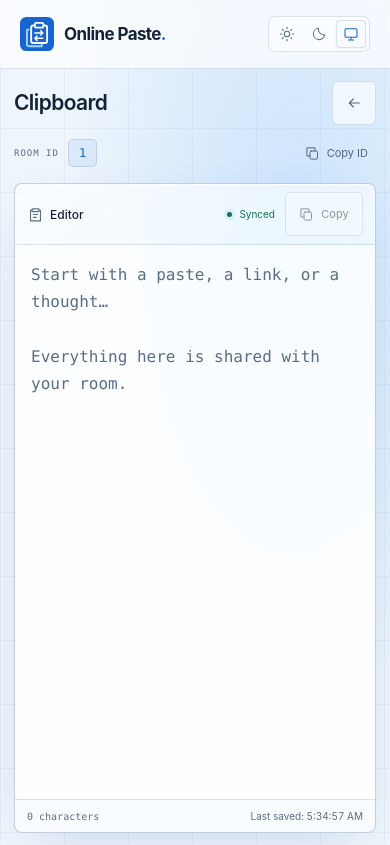
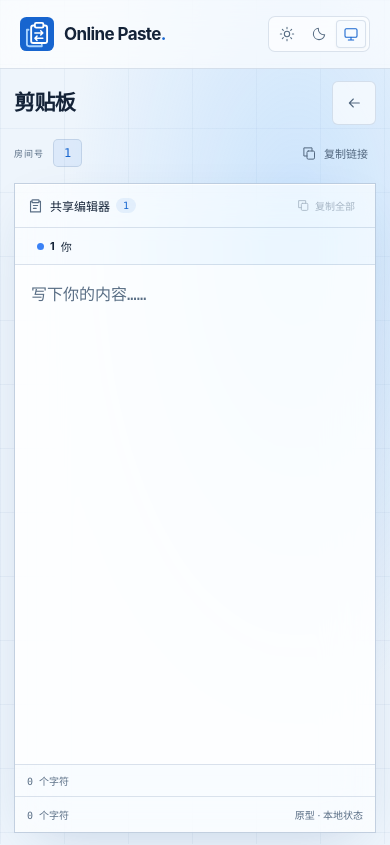
Before and after one commit to longyq20/online-paste, a Next.js app: page /room/1 in a window 390 px wide. Built offline with nearby package versions, Linux system fonts and the light colour scheme.

Commit message:
feat: add sync and chat room modes

```diff
--- a/app/api/room/[roomId]/route.ts
+++ b/app/api/room/[roomId]/route.ts
@@ -6,6 +6,7 @@ interface RoomData {
   version: number
   lastModified: string
 }
+interface ChatUser { uid: string; id: number; name: string; color: string; text: string; status: 'editing' | 'done' }
 
 export async function GET(
   request: NextRequest,
@@ -13,9 +14,12 @@ export async function GET(
 ) {
   try {
     const { roomId } = await context.params
+    const mode = new URL(request.url).searchParams.get('mode') === 'chat' ? 'chat' : 'sync'
+    const roomKey = `room:${mode}:${roomId}`
+    if (mode === 'chat') return NextResponse.json({ mode, users: (await kv.get<ChatUser[]>(roomKey)) || [] })
 
     // Get room data from KV
-    const roomData = await kv.get<RoomData>(`room:${roomId}`)
+    const roomData = await kv.get<RoomData>(roomKey)
 
     if (!roomData) {
       // Return empty room if it doesn't exist
@@ -23,10 +27,11 @@ export async function GET(
         content: '',
         version: 0,
         lastModified: new Date().toISOString(),
+        mode,
       })
     }
 
-    return NextResponse.json(roomData)
+      return NextResponse.json({ ...roomData, mode })
   } catch (error) {
     console.error('Error fetching room:', error)
     return NextResponse.json(
@@ -42,10 +47,22 @@ export async function POST(
 ) {
   try {
     const { roomId } = await context.params
-    const { content } = await request.json()
+    const body = await request.json()
+    const { content } = body
+    const mode = new URL(request.url).searchParams.get('mode') === 'chat' ? 'chat' : 'sync'
+    const roomKey = `room:${mode}:${roomId}`
+    if (mode === 'chat') {
+      const users = (await kv.get<ChatUser[]>(roomKey)) || []
+      const incoming = Array.isArray(body.users) ? body.users.filter((user: ChatUser) => user && typeof user.uid === 'string') : []
+      const merged = new Map(users.map(user => [user.uid, user]))
+      for (const user of incoming) merged.set(user.uid, user)
+      const next = Array.from(merged.values())
+      await kv.set(roomKey, next, { ex: 60 * 60 * 24 * 7 })
+      return NextResponse.json({ mode, users: next })
+    }
 
     // Get current version
-    const currentData = await kv.get<RoomData>(`room:${roomId}`)
+    const currentData = await kv.get<RoomData>(roomKey)
     const newVersion = (currentData?.version || 0) + 1
 
     const roomData: RoomData = {
@@ -55,9 +72,9 @@ export async function POST(
     }
 
     // Save to KV with 7 days expiration
-    await kv.set(`room:${roomId}`, roomData, { ex: 60 * 60 * 24 * 7 })
+    await kv.set(roomKey, roomData, { ex: 60 * 60 * 24 * 7 })
 
-    return NextResponse.json(roomData)
+    return NextResponse.json({ ...roomData, mode })
   } catch (error) {
     console.error('Error saving room:', error)
     return NextResponse.json(
--- a/app/components/site-header.tsx
+++ b/app/components/site-header.tsx
@@ -3,7 +3,7 @@ import BrandMark from './brand-mark'
 import ThemeSwitch from './theme-switch'
 export default function SiteHeader() {
   return <header className="site-header"><div className="header-inner">
-    <Link href="/" className="brand" aria-label="Online Paste home"><BrandMark /><span>Online Paste<span className="brand-period">.</span></span></Link>
-    <div className="header-actions"><span className="header-caption">A little closer. Across devices.</span><ThemeSwitch /></div>
+    <Link href="/" className="brand" aria-label="Online Paste 首页"><BrandMark /><span>Online Paste<span className="brand-period">.</span></span></Link>
+    <div className="header-actions"><span className="header-caption">让设备之间更近一步。</span><ThemeSwitch /></div>
   </div></header>
 }
--- a/app/layout.tsx
+++ b/app/layout.tsx
@@ -6,8 +6,8 @@ import SiteHeader from './components/site-header'
 const themeScript = `(function(){var p='system';try{var s=localStorage.getItem('online-paste-theme');if(s==='light'||s==='dark')p=s;}catch(e){}var d=document.documentElement;d.dataset.themePreference=p;d.dataset.theme=p==='system'?(window.matchMedia('(prefers-color-scheme: dark)').matches?'dark':'light'):p;})();`
 
 export const metadata: Metadata = {
-  title: 'Online Paste - Real-time Clipboard Sharing',
-  description: 'Share clipboard content in real-time with room-based synchronization',
+  title: 'Online Paste - 即时共享',
+  description: '通过房间即时共享和同步文字内容',
 }
 
 export default function RootLayout({
@@ -16,9 +16,9 @@ export default function RootLayout({
   children: React.ReactNode
 }) {
   return (
-    <html lang="en" suppressHydrationWarning>
+    <html lang="zh-CN" suppressHydrationWarning>
       <head><script dangerouslySetInnerHTML={{ __html: themeScript }} /></head>
-      <body><a href="#main-content" className="skip-link">Skip to content</a><SiteHeader />{children}</body>
+      <body><a href="#main-content" className="skip-link">跳转到正文</a><SiteHeader />{children}</body>
     </html>
   )
 }
--- a/app/room/[roomId]/page.module.css
+++ b/app/room/[roomId]/page.module.css
@@ -166,6 +166,40 @@
   align-items: center;
   gap: 14px;
 }
+
+.countBadge { border-radius: 99px; padding: 2px 7px; background: var(--accent-soft); color: var(--accent); font: 10px Consolas,monospace; }
+.legend { display: flex; align-items: center; gap: 10px; flex-wrap: wrap; }
+.legendItem { display: inline-flex; align-items: center; gap: 4px; color: var(--muted); font-size: 10px; }
+.legendItem i, .userDot { width: 7px; height: 7px; display: inline-block; border-radius: 50%; background: var(--user-color); }
+.addButton { border: 1px solid var(--border-strong); border-radius: 5px; padding: 8px 10px; background: var(--input); color: var(--text); font-size: 11px; white-space: nowrap; }
+.addButton:hover { border-color: var(--accent); color: var(--accent); }
+.editorGrid { display: grid; grid-template-columns: repeat(auto-fit, minmax(280px, 1fr)); gap: 12px; padding: 14px; overflow: auto; flex: 1; align-content: start; background: var(--input); }
+.userEditor { display: flex; flex-direction: column; min-height: 300px; overflow: hidden; border: 1px solid color-mix(in srgb, var(--user-color) 45%, var(--border)); border-radius: 7px; background: var(--surface); }
+.userHeader { display: flex; justify-content: space-between; align-items: center; padding: 9px 12px; border-bottom: 1px solid var(--border); font-size: 11px; }
+.userIdentity { display: inline-flex; align-items: center; gap: 6px; color: var(--text); }
+.liveLabel { color: var(--user-color); font: 9px Consolas,monospace; letter-spacing: 1px; }
+.doneLabel { color: var(--success); font: 9px Consolas,monospace; letter-spacing: 1px; }
+.typingDots { display: inline-block; width: 18px; text-align: left; animation: typing 1.2s steps(2,end) infinite; }
+@keyframes typing { 0%,45% { opacity: .3; } 60%,100% { opacity: 1; } }
+.editorDone { border-color: color-mix(in srgb, var(--success) 45%, var(--border)); }
+.userFooter { display: flex; justify-content: space-between; align-items: center; }
+.userActions { display: inline-flex; align-items: center; gap: 7px; }
+.copyEditorButton { display: inline-flex; align-items: center; gap: 5px; border: 1px solid transparent; border-radius: 4px; padding: 5px 7px; background: transparent; color: var(--muted); font-size: 10px; }
+.copyEditorButton:hover:not(:disabled) { border-color: var(--accent); color: var(--accent); background: var(--accent-soft); }
+.copyEditorButton:disabled { opacity: .45; cursor: default; }
+.okButton { border: 1px solid var(--border-strong); border-radius: 4px; padding: 5px 11px; background: transparent; color: var(--muted); font: 10px Consolas,monospace; }
+.okButton:hover:not(:disabled) { border-color: var(--success); color: var(--success); }
+.okButton:disabled { border-color: transparent; color: var(--success); cursor: default; }
+.syncMode .okButton, .syncMode .liveLabel, .syncMode .doneLabel { display: none; }
+.syncMode { border-radius: 0; }
+.syncMode .editorGrid { padding: 0; gap: 0; background: transparent; align-content: stretch; }
+.syncMode .userEditor { border: 0; border-radius: 0; min-height: 0; height: 100%; background: transparent; }
+.syncMode .userEditor { flex: 1 1 auto; }
+.syncMode .userEditor .textarea { min-height: 0; resize: none; }
+.syncMode .userHeader { padding: 10px 22px; }
+.syncMode .userFooter .copyEditorButton { display: none; }
+.userEditor .textarea { min-height: 220px; resize: vertical; }
+.userFooter { padding: 8px 12px; border-top: 1px solid var(--border); color: var(--faint); font: 10px Consolas,monospace; }
 
 .copyContentButton {
   display: inline-flex;
@@ -353,6 +387,11 @@
   .editorContainer {
     min-height: 0;
   }
+  .editorActions { align-items: flex-end; flex-direction: column; gap: 6px; }
+  .legend { justify-content: flex-end; }
+  .editorGrid { grid-template-columns: 1fr; padding: 8px; }
+  .userEditor { min-height: 240px; }
+  .userEditor .textarea { min-height: 150px; }
   .editorHeader  {
     padding: 8px 12px;
     gap: 8px;
--- a/app/room/[roomId]/page.tsx
+++ b/app/room/[roomId]/page.tsx
@@ -1,243 +1,53 @@
 'use client'
-
-import { useState, useEffect, useRef, useCallback } from 'react'
-import { useParams } from 'next/navigation'
+import { useEffect, useMemo, useState } from 'react'
 import Link from 'next/link'
+import { useParams, useSearchParams } from 'next/navigation'
 import Icon from '../../components/ui-icon'
 import styles from './page.module.css'
 
+type Participant = { uid: string; id: number; name: string; color: string; text: string; status: 'editing' | 'done' }
+const colors = ['#3b82f6', '#e879f9', '#22c55e', '#f97316', '#eab308', '#14b8a6']
+// Keep identity generation compatible with older mobile browsers and plain HTTP.
+const makeId = () => `${Date.now().toString(36)}-${Math.random().toString(36).slice(2, 10)}`
+
 export default function RoomPage() {
-  const params = useParams()
-  const roomId = params.roomId as string
-
-  const [content, setContent] = useState('')
-  const [isSyncing, setIsSyncing] = useState(false)
-  const [lastSaved, setLastSaved] = useState<Date | null>(null)
+  const { roomId } = useParams<{ roomId: string }>()
+  const searchParams = useSearchParams()
+  const [serverMode, setServerMode] = useState<string | null>(null)
+  const requestedMode = searchParams.get('mode')
+  const isChat = requestedMode ? requestedMode === 'chat' : serverMode === 'chat'
+  const [users, setUsers] = useState<Participant[]>([{ uid: 'local-self', id: 1, name: '你', color: colors[0], text: '', status: 'editing' }])
+  const [nextId, setNextId] = useState(2)
   const [copied, setCopied] = useState(false)
-  const [remoteVersion, setRemoteVersion] = useState(0)
-  const [loaded, setLoaded] = useState(false)
-  const [loadError, setLoadError] = useState(false)
-  const [saveError, setSaveError] = useState(false)
-  const [copyError, setCopyError] = useState(false)
-  const [contentCopied, setContentCopied] = useState(false)
-  const [contentCopyError, setContentCopyError] = useState(false)
-  const syncError = loadError || saveError
-
-  const contentRef = useRef(content)
-  const saveTimeoutRef = useRef<NodeJS.Timeout>()
-  const pollIntervalRef = useRef<NodeJS.Timeout>()
-  const copiedTimeoutRef = useRef<ReturnType<typeof setTimeout>>()
-  const textareaRef = useRef<HTMLTextAreaElement>(null)
-
-  // Update ref when content changes
+  const [copiedEditor, setCopiedEditor] = useState<number | null>(null)
+  const total = useMemo(() => users.reduce((n, user) => n + user.text.length, 0), [users])
   useEffect(() => {
-    contentRef.current = content
-  }, [content])
-
-  // Fetch room content
-  const fetchContent = useCallback(async (isInitial = false) => {
-    try {
-      const response = await fetch(`/api/room/${roomId}`)
-      if (!response.ok) throw new Error('Unable to load room')
-      if (response.ok) {
-        const data = await response.json()
-        setLoaded(true)
-        setLoadError(false)
-
-        // Only update if version is newer and content is different
-        if (data.version > remoteVersion || isInitial) {
-          setRemoteVersion(data.version)
-
-          // Only update content if it's different from current
-          if (data.content !== contentRef.current) {
-            setContent(data.content || '')
-          }
-
-          if (data.lastModified) {
-            setLastSaved(new Date(data.lastModified))
-          }
-        }
-      }
-    } catch (error) {
-      setLoadError(true)
-      console.error('Failed to fetch content:', error)
-    }
-  }, [roomId, remoteVersion])
-
-  // Save content to server
-  const saveContent = useCallback(async (newContent: string) => {
-    setIsSyncing(true)
-    try {
-      const response = await fetch(`/api/room/${roomId}`, {
-        method: 'POST',
-        headers: {
-          'Content-Type': 'application/json',
-        },
-        body: JSON.stringify({ content: newContent }),
-      })
-      if (!response.ok) throw new Error('Unable to save room')
-
-      if (response.ok) {
-        const data = await response.json()
-        setRemoteVersion(data.version)
-        setLastSaved(new Date())
-        setSaveError(false)
-      }
-    } catch (error) {
-      setSaveError(true)
-      console.error('Failed to save content:', error)
-    } finally {
-      setIsSyncing(false)
-    }
-  }, [roomId])
-
-  // Handle content change with debounced save
-  const handleContentChange = (e: React.ChangeEvent<HTMLTextAreaElement>) => {
-    const newContent = e.target.value
-    setContent(newContent)
-    setIsSyncing(true)
-
-    // Clear existing timeout
-    if (saveTimeoutRef.current) {
-      clearTimeout(saveTimeoutRef.current)
-    }
-
-    // Debounce save by 1 second
-    saveTimeoutRef.current = setTimeout(() => {
-      saveContent(newContent)
-    }, 1000)
-  }
-
-  // Copy room ID to clipboard
-  const copyRoomId = async () => {
-    try {
-      await navigator.clipboard.writeText(roomId)
-      setCopyError(false)
-      setCopied(true)
-      setTimeout(() => setCopied(false), 2000)
-    } catch (error) {
-      setCopyError(true)
-      console.error('Failed to copy:', error)
-    }
-  }
-
-  const copyContent = async () => {
-    if (!content) return
-    if (copiedTimeoutRef.current) clearTimeout(copiedTimeoutRef.current)
-    setContentCopied(false)
-    setContentCopyError(false)
-    try {
-      await navigator.clipboard.writeText(content)
-      setContentCopied(true)
-      copiedTimeoutRef.current = setTimeout(() => setContentCopied(false), 2000)
-    } catch {
-      // Keep manual copying available when the browser denies clipboard access.
-      textareaRef.current?.focus()
-      textareaRef.current?.select()
-      setContentCopyError(true)
-    }
-  }
-
-  // Initial load
+    const key = 'online-paste-user-id'
+    let uid = ''
+    try { uid = sessionStorage.getItem(key) || `user-${makeId()}`; sessionStorage.setItem(key, uid) } catch { uid = `user-${makeId()}` }
+    setUsers(value => value.map(user => user.uid === 'local-self' ? { ...user, uid } : user))
+  }, [])
   useEffect(() => {
-    fetchContent(true)
-  }, [])
-
-  // Set up polling for real-time sync
+    let timer: ReturnType<typeof setInterval> | undefined
+    const load = async () => { try { const response = await fetch(`/api/room/${roomId}${isChat ? '?mode=chat' : ''}`, { cache: 'no-store' }); const data = await response.json(); if (data.mode) setServerMode(data.mode); if (isChat && Array.isArray(data.users) && data.users.length) setUsers(value => { const own = value.find(user => user.uid.startsWith(`user-`)); const remote = data.users.filter((user: Participant) => user.uid !== own?.uid); return own ? [...remote, own] : data.users }); else if (!isChat && typeof data.content === 'string') setUsers(value => [{ ...value[0], text: data.content }]) } catch { /* keep editing offline */ } }
+    load(); timer = setInterval(load, 2000); return () => timer && clearInterval(timer)
+  }, [roomId, isChat])
   useEffect(() => {
-    pollIntervalRef.current = setInterval(() => {
-      fetchContent()
-    }, 2000) // Poll every 2 seconds
-
-    return () => {
-      if (pollIntervalRef.current) {
-        clearInterval(pollIntervalRef.current)
-      }
-    }
-  }, [fetchContent])
-
-  // Cleanup on unmount
-  useEffect(() => {
-    return () => {
-      if (copiedTimeoutRef.current) clearTimeout(copiedTimeoutRef.current)
-      if (saveTimeoutRef.current) {
-        clearTimeout(saveTimeoutRef.current)
-      }
-      if (pollIntervalRef.current) {
-        clearInterval(pollIntervalRef.current)
-      }
-    }
-  }, [])
-
-  return (
-    <main id="main-content" className={styles.container}>
-      <nav className={styles.breadcrumb} aria-label="Breadcrumb"><Link href="/">Workspace</Link><span>/</span><span>Room</span></nav>
-      <div className={styles.header}>
-        <div>
-          <div className={styles.eyebrow}>ONE ROOM. ALL YOUR DEVICES.</div>
-          <h1 className={styles.roomTitle}><span className={styles.desktopTitle}>Your shared clipboard.</span><span className={styles.mobileTitle}>Clipboard</span></h1>
-          <p className={styles.description}>Paste something here. Pick it up on your next device.</p>
-        </div>
-        <Link href="/" className={styles.backButton} aria-label="Back to Home"><Icon name="back" size={16} /><span className={styles.backLabel}>Back to Home</span></Link>
-      </div>
-      <div className={styles.roomBar}>
-        <div className={styles.roomIdentity}><span className={styles.roomLabel}>ROOM ID</span><code className={styles.roomId}>{roomId}</code>
-          <button
-            onClick={copyRoomId}
-            className={`${styles.copyButton} ${copied ? styles.copied : ''}`}
-          >
-            <Icon name={copied ? 'check' : 'copy'} size={15} />{copied ? 'Copied!' : 'Copy ID'}
-          </button>
-        </div>
-        <span className={styles.shareHint}><Icon name="link" size={14} />Share this ID to connect another device</span>
-      </div>
-      {copyError && <p className={styles.error} role="alert">Could not copy. Select and copy the room ID above.</p>}
-
-      <div className={styles.editorContainer}>
-        <div className={styles.editorHeader}>
-          <h2 className={styles.editorTitle}><Icon name="clipboard" size={17} />Editor</h2>
-          <div className={styles.editorActions}>
-            <div className={`${styles.status} ${syncError ? styles.statusError : ''}`} role="status">
-              <div className={`${styles.statusDot} ${isSyncing || !loaded ? styles.syncing : ''}`}></div>
-              <span>{syncError ? 'Connection error' : !loaded ? 'Connecting...' : isSyncing ? 'Saving...' : 'Synced'}</span>
-            </div>
-            <button
-              type="button"
-              onClick={copyContent}
-              disabled={!content}
-              className={`${styles.copyContentButton} ${contentCopied ? styles.copied : ''}`}
-              aria-label={contentCopied ? 'Clipboard content copied' : 'Copy all text'}
-              title="Copy all text"
-            >
-              <Icon name={contentCopied ? 'check' : 'copy'} size={15} />
-              <span aria-live="polite">{contentCopied ? 'Copied' : 'Copy'}</span>
-            </button>
-          </div>
-        </div>
-        {syncError && <p className={styles.error} role="alert">Unable to sync. Keep this page open and check your connection. Edit again to retry saving.</p>}
-        {contentCopyError && <p className={styles.error} role="alert">Automatic copy was blocked. The text is selected; use your device’s Copy action.</p>}
-
-        <textarea
-          ref={textareaRef}
-          className={styles.textarea}
-          aria-label="Shared Clipboard"
-          value={content}
-          onChange={handleContentChange}
-          placeholder={'Start with a paste, a link, or a thought…\n\nEverything here is shared with your room.'}
-        />
-
-        <div className={styles.footer}>
-          <div className={styles.charCount}>
-            <span className={styles.plainText}>Plain text</span>{content.length.toLocaleString()} characters
-          </div>
-          {lastSaved && (
-            <div className={styles.lastSaved}>
-              Last saved: {lastSaved.toLocaleTimeString()}
-            </div>
-          )}
-        </div>
-      </div>
-      <footer className={styles.pageFooter}><span><Icon name="sync" size={13} />Changes save automatically as you type.</span><span>Anyone with the room ID can view and edit.</span></footer>
-    </main>
-  )
+    const timer = setTimeout(() => { const body = isChat ? { users } : { content: users[0]?.text || '' }; fetch(`/api/room/${roomId}${isChat ? '?mode=chat' : ''}`, { method: 'POST', headers: { 'Content-Type': 'application/json' }, body: JSON.stringify(body) }).catch(() => {}) }, 800)
+    return () => clearTimeout(timer)
+  }, [users, roomId, isChat])
+  const copyRoomId = async () => { await navigator.clipboard.writeText(window.location.href); setCopied(true); window.setTimeout(() => setCopied(false), 1600) }
+  const addUser = () => { const id = nextId; setNextId(id + 1); setUsers(value => [...value, { uid: `local-${makeId()}`, id, name: `访客 ${id}`, color: colors[(id - 1) % colors.length], text: '', status: 'editing' }]) }
+  const update = (id: number, text: string) => setUsers(value => value.map(user => user.id === id ? { ...user, text, status: 'editing' } : user))
+  const finish = (id: number) => setUsers(value => value.map(user => user.id === id ? { ...user, status: 'done' } : user))
+  const copyEditor = async (user: Participant) => { if (!user.text) return; await navigator.clipboard.writeText(user.text); setCopiedEditor(user.id); window.setTimeout(() => setCopiedEditor(null), 1600) }
+  return <main id="main-content" className={styles.container}>
+    <nav className={styles.breadcrumb} aria-label="面包屑"><Link href="/">工作区</Link><span>/</span><span>房间</span></nav>
+    <div className={styles.header}><div><div className={styles.eyebrow}>{isChat ? '一个房间。多种声音。' : '一段文字。随处同步。'}</div><h1 className={styles.roomTitle}><span className={styles.desktopTitle}>{isChat ? '你的共享聊天板。' : '你的共享剪贴板。'}</span><span className={styles.mobileTitle}>{isChat ? '聊天板' : '剪贴板'}</span></h1><p className={styles.description}>{isChat ? '每个人都有独立编辑器，可以并排书写和查看。' : '在这里编辑，内容会自动同步到所有设备。'}</p></div><Link href="/" className={styles.backButton} aria-label="返回首页"><Icon name="back" size={16} /><span className={styles.backLabel}>返回首页</span></Link></div>
+    <div className={styles.roomBar}><div className={styles.roomIdentity}><span className={styles.roomLabel}>房间号</span><code className={styles.roomId}>{roomId}</code><button onClick={copyRoomId} className={`${styles.copyButton} ${copied ? styles.copied : ''}`}><Icon name={copied ? 'check' : 'copy'} size={15} />{copied ? '已复制！' : '复制链接'}</button></div><span className={styles.shareHint}><Icon name="link" size={14} />分享链接邀请其他人</span></div>
+    <section className={`${styles.editorContainer} ${isChat ? "" : styles.syncMode}`} aria-label={isChat ? '房间聊天板' : '共享剪贴板'}><div className={styles.editorHeader}><h2 className={styles.editorTitle}><Icon name="clipboard" size={17} />{isChat ? '编辑器' : '共享编辑器'} <span className={styles.countBadge}>{users.length}</span></h2><div className={styles.editorActions}>{isChat && <div className={styles.legend}>{users.map(user => <span className={styles.legendItem} key={user.id}><i style={{ backgroundColor: user.color }} />{user.id} {user.name}</span>)}</div>}{isChat ? <button type="button" className={styles.addButton} onClick={addUser}><span aria-hidden="true">+</span> 添加编辑器</button> : <button type="button" onClick={() => copyEditor(users[0])} disabled={!users[0]?.text} className={styles.copyEditorButton}><Icon name={copiedEditor === users[0]?.id ? "check" : "copy"} size={13} />{copiedEditor === users[0]?.id ? "已复制" : "复制全部"}</button>}</div></div>
+      <div className={styles.editorGrid}>{users.map(user => <article className={`${styles.userEditor} ${user.status === 'done' ? styles.editorDone : ''}`} key={user.id} style={{ '--user-color': user.color } as React.CSSProperties}><header className={styles.userHeader}><span className={styles.userIdentity}><i className={styles.userDot} /><b>{user.id}</b> {user.name}</span><span className={user.status === 'done' ? styles.doneLabel : styles.liveLabel}>{user.status === 'done' ? '✓ 已完成' : <>编辑中<span className={styles.typingDots}>...</span></>}</span></header><textarea value={user.text} onChange={event => update(user.id, event.target.value)} className={styles.textarea} aria-label={`${user.name}编辑器`} placeholder={user.id === 1 ? '写下你的内容……' : '访客可以在这里输入……'} /><footer className={styles.userFooter}><span>{user.text.length.toLocaleString()} 个字符</span><span className={styles.userActions}><button type="button" onClick={() => copyEditor(user)} disabled={!user.text} className={styles.copyEditorButton}><Icon name={copiedEditor === user.id ? 'check' : 'copy'} size={13} />{copiedEditor === user.id ? '已复制' : '复制'}</button><button type="button" className={styles.okButton} onClick={() => finish(user.id)} disabled={user.status === 'done'}>{user.status === 'done' ? '已完成' : '确定'}</button></span></footer></article>)}</div>
+      <div className={styles.footer}><div className={styles.charCount}><span className={styles.plainText}>纯文本</span>{total.toLocaleString()} 个字符</div><div className={styles.lastSaved}>原型 · 本地状态</div></div></section>
+    <footer className={styles.pageFooter}><span><Icon name="sync" size={13} />编辑器彼此独立，可同时查看。</span><span>当前 {users.length} 位参与者</span></footer>
+  </main>
 }
--- a/lib/kv.ts
+++ b/lib/kv.ts
@@ -9,13 +9,13 @@ interface RoomData {
 
 // Simple in-memory storage for local development
 class LocalStorage {
-  private storage: Map<string, RoomData> = new Map()
+  private storage: Map<string, unknown> = new Map()
 
   async get<T>(key: string): Promise<T | null> {
     return (this.storage.get(key) as T) || null
   }
 
-  async set(key: string, value: RoomData, options?: { ex?: number }): Promise<void> {
+  async set(key: string, value: unknown, options?: { ex?: number }): Promise<void> {
     this.storage.set(key, value)
 
     // Simulate expiration
@@ -61,7 +61,7 @@ class RedisAdapter {
     }
   }
 
-  async set(key: string, value: RoomData, options?: { ex?: number }): Promise<void> {
+  async set(key: string, value: unknown, options?: { ex?: number }): Promise<void> {
     try {
       const serialized = JSON.stringify(value)
       if (options?.ex) {
```
Also changed, not shown: app/components/theme-switch.tsx (+4 -4 lines), app/page.module.css (+25 -5 lines), app/page.tsx (+23 -18 lines).
